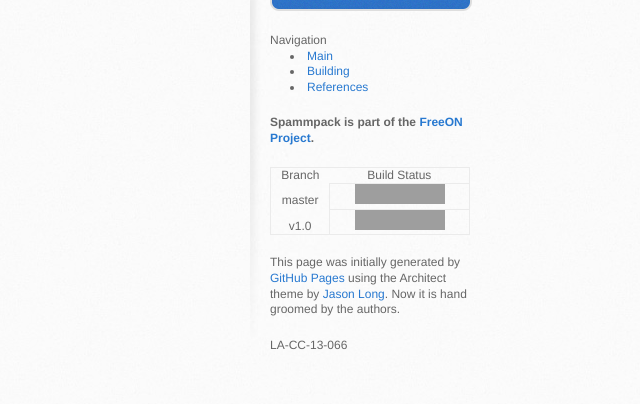
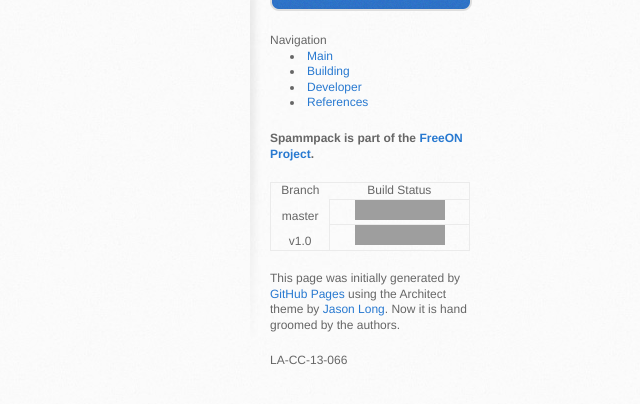
Before and after one commit to FreeON/spammpack, a Jekyll site: the page built from references.markdown, in a window 1280 px wide, cut to the strip 433-837 px from the top of the page. Shown: the whole strip, without its empty margins (640-1280 px from the left). Built offline with Jekyll 4.4.1, drawn with Linux system fonts in a browser that asks for light colours; comment, search, counter and statistics services are not loaded; grey boxes are pictures that could not be loaded.

Commit message:
Update navigation bar.

```diff
--- a/_config.yml
+++ b/_config.yml
@@ -15,6 +15,7 @@ exclude:
 pages_list:
   Main: "/spammpack/"
   Building: "/spammpack/building.html"
+  Developer: "/spammpack/developer.html"
   References: "/spammpack/references.html"
 
 defaults:
```
